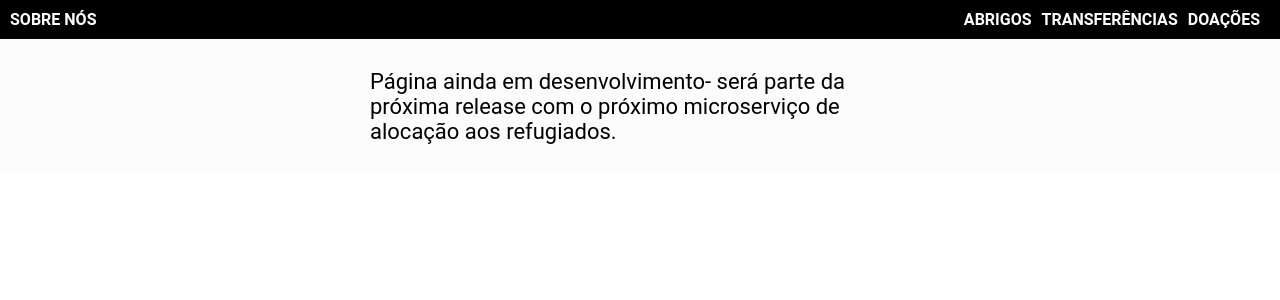
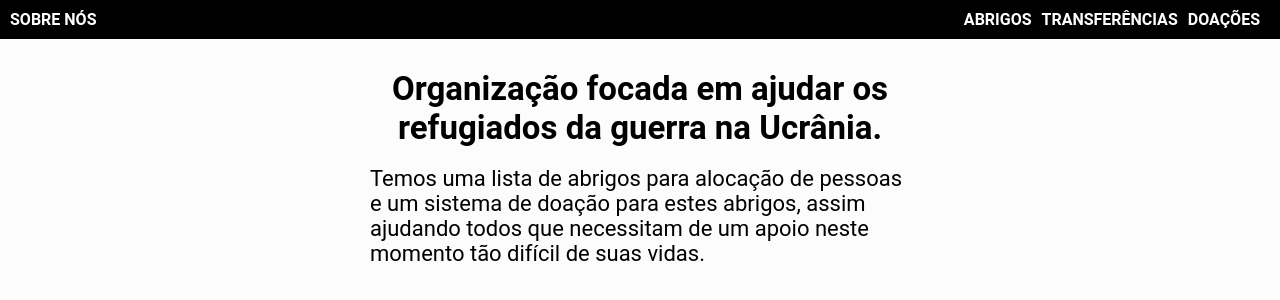
Before and after one commit to Felipe-16/AlocacaoRefugiados, an Angular app in the folder my-app/: page /home in a window 1280 px wide. Shown: the top 300 px of the page. Built offline with nearby package versions, Linux system fonts and the light colour scheme.

Commit message:
Update integracao

```diff
--- a/my-app/src/app/home/home.component.html
+++ b/my-app/src/app/home/home.component.html
@@ -1,4 +1,7 @@
 <section class="container">
-    <p>Página ainda em desenvolvimento- será parte da próxima release com o próximo microserviço de alocação aos refugiados.</p>
+    <p style="text-align: center;"><strong><h2>Organização focada em ajudar os refugiados da guerra na Ucrânia.</h2></strong></p><br>
+    <p>Temos uma lista de abrigos para alocação de pessoas e um sistema de doação para estes abrigos, assim ajudando todos que necessitam
+      de um apoio neste momento tão difícil de suas vidas.</p>
 
-</section>
+
+    </section>
--- a/my-app/src/app/transferencias-doacao/transferencias-doacao.component.html
+++ b/my-app/src/app/transferencias-doacao/transferencias-doacao.component.html
@@ -7,13 +7,13 @@
       <input class="form-field__input" id="valor" type="number" name = "valor" [(ngModel)]="valor" required/>
     </div>
 
-    <div class="form-field">
+    <div class="form-field" >
         <legend>Destino de doação</legend>
-        <select required>
+        <select required id="opcao_abrigo" type="string" name="opcao" [(ngModel)]="opcao">
             <option selected disabled value="">Selecione</option>
-            <option class="input-option">Abrigo 1</option>
-            <option class="input-option">Abrigo 2</option>
-            <option class="input-option">Abrigo 3</option>
+            <option class="input-option" >Abrigo 1</option>
+            <option class="input-option" >Abrigo 2</option>
+            <option class="input-option" >Abrigo 3</option>
         </select>
     </div>
 
@@ -22,7 +22,14 @@
     </div>
 
     <div class="botao-wrapper">
-      <button class="botao" type="submit">Doar</button>
+      <button  class="botao" type="submit">Doar</button>
+    </div>
+    <div class="botao-wrapper">
+      <button (click)="doar()" type="button" >Clica</button>
+    </div>
+    <div class="alert alert-primary mt-3 p-3">
+      <br>
+        {{valor}}
     </div>
   </form>
 </section>
--- a/my-app/src/app/transferencias-doacao/transferencias-doacao.component.ts
+++ b/my-app/src/app/transferencias-doacao/transferencias-doacao.component.ts
@@ -11,13 +11,16 @@ export class TransferenciaDoacaoComponent {
   @Output() aoDoar = new EventEmitter<any>();
 
   valor: number;
+  opcao : string;
 
   constructor(private service: DoacaoService, private router: Router) { }
 
   doar() {
+
     console.log('Doação feita com sucesso');
-    const valorDoacao = { valor: this.valor };
+    const valorDoacao = { valor: this.valor, opcao : this.opcao };
     this.aoDoar.emit(valorDoacao);
+    console.log(valorDoacao.valor, valorDoacao.opcao)
 
     this.service.adicionar(valorDoacao).subscribe((resultado) => {
       console.log(resultado);
```
